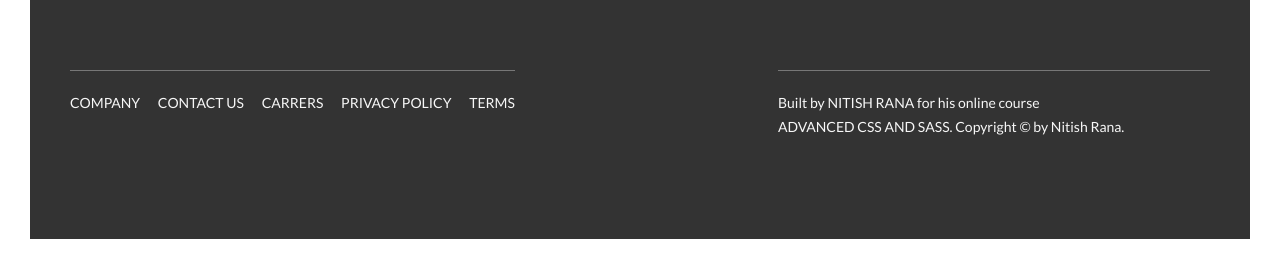
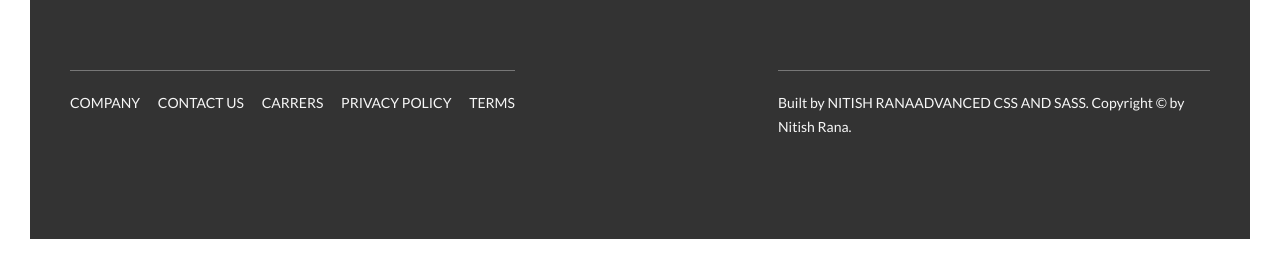
Before and after one commit to rananitish/Nexter, a website: page index.html in a window 1280 px wide. Shown: the part 5533-5802 px from the top of the page. Drawn offline with Linux system fonts and the light colour scheme.

Commit message:
Update index.html

```diff
--- a/index.html
+++ b/index.html
@@ -361,7 +361,7 @@
                 </div>
                 <div class="col-1-of-2">
                     <p class="footer__copyright">
-                        Built by <a href="#" class="footer__link">Nitish Rana</a> for his online course <a href="#" class="footer__link">Advanced CSS and Sass</a>.
+                        Built by <a href="#" class="footer__link">Nitish Rana</a><a href="#" class="footer__link">Advanced CSS and Sass</a>.
                         Copyright &copy; by Nitish Rana.
                     </p>
                 </div>
```
